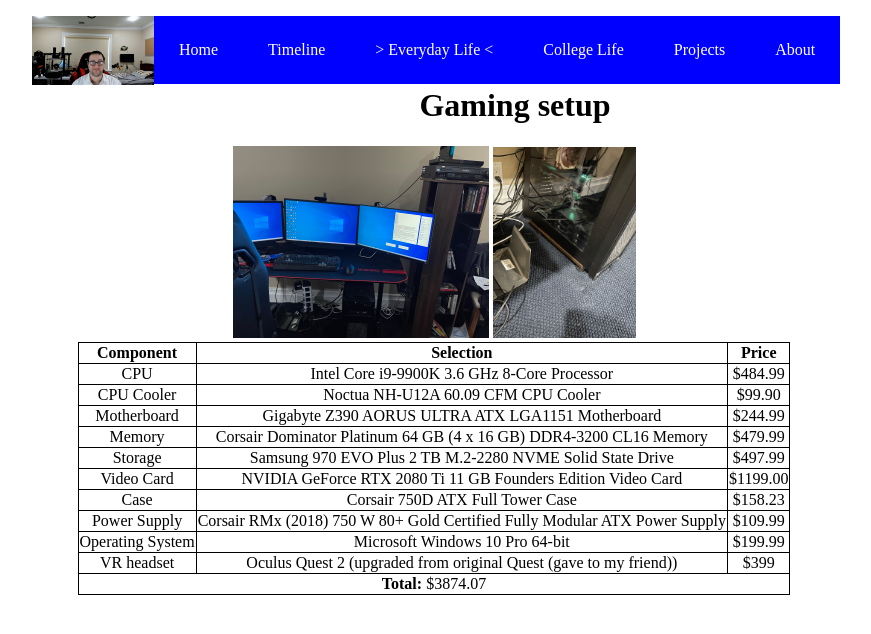
After one commit to EphraimB/ephraim-becker, a PHP site: page /everydayLife/accomplishments/gamingSetup/ in a window 1280 px wide. The commit adds this page. Shown: the top 634 px of the page, without its empty margins (206-1077 px from the left). Run offline with PHP 8.4, Linux system fonts and the light colour scheme.

Commit message:
Added gaming setup to site.

```diff
--- /dev/null
+++ b/everydayLife/accomplishments/gamingSetup/index.php
@@ -0,0 +1,97 @@
+<!DOCTYPE html>
+<html lang="en" dir="ltr">
+  <head>
+    <meta charset="utf-8">
+    <title>Ephraim Becker - Gaming setup</title>
+    <link rel="stylesheet" href="../../../css/style.css">
+    <link rel="stylesheet" href="css/style.css">
+    <link rel="icon" href="img/ephraim_becker.ico" type="image/x-icon" />
+    <meta name="viewport" content="width=device-width, initial-scale=1.0">
+  </head>
+  <body>
+    <nav>
+      <ul>
+        <li id="first"><img src="../../../img/ephraim-becker.jpg" width="122px" height="auto"></li>
+        <li id="hamburger-icon"><a href="#" onclick="toggleNavMenu()">&#9776;</a></li>
+        <div id="links">
+          <li><a href="../../../index.php">Home</a></li>
+          <li><a href="../../../timeline.php">Timeline</a></li>
+          <li><a href="../../">> Everyday Life <</a></li>
+          <li><a href="../../../college.php">College Life</a></li>
+          <li><a href="../../../projects/">Projects</a></li>
+          <li><a href="../../../about.php">About</a></li>
+        </div>
+      </ul>
+    </nav>
+    <header>
+      <h1 style="font-weight: bold;">Gaming setup</h1>
+    </header>
+    <main>
+      <div>
+        <img src="img/gamingSetup.jpeg" alt="gaming setup" width="256px" height="auto">
+        <img src="img/computer.jpeg" alt="computer" width="143px" height="auto">
+      </div>
+      <table>
+        <tr>
+          <th>Component</th>
+          <th>Selection</th>
+          <th>Price</th>
+        </tr>
+        <tr>
+          <td>CPU</td>
+          <td>Intel Core i9-9900K 3.6 GHz 8-Core Processor</td>
+          <td>$484.99</td>
+        </tr>
+        <tr>
+          <td>CPU Cooler</td>
+          <td>Noctua NH-U12A 60.09 CFM CPU Cooler</td>
+          <td>$99.90</td>
+        </tr>
+        <tr>
+          <td>Motherboard</td>
+          <td>Gigabyte Z390 AORUS ULTRA ATX LGA1151 Motherboard</td>
+          <td>$244.99</td>
+        </tr>
+        <tr>
+          <td>Memory</td>
+          <td>Corsair Dominator Platinum 64 GB (4 x 16 GB) DDR4-3200 CL16 Memory</td>
+          <td>$479.99</td>
+        </tr>
+        <tr>
+          <td>Storage</td>
+          <td>Samsung 970 EVO Plus 2 TB M.2-2280 NVME Solid State Drive</td>
+          <td>$497.99</td>
+        </tr>
+        <tr>
+          <td>Video Card</td>
+          <td>NVIDIA GeForce RTX 2080 Ti 11 GB Founders Edition Video Card</td>
+          <td>$1199.00</td>
+        </tr>
+        <tr>
+          <td>Case</td>
+          <td>Corsair 750D ATX Full Tower Case</td>
+          <td>$158.23</td>
+        </tr>
+        <tr>
+          <td>Power Supply</td>
+          <td>Corsair RMx (2018) 750 W 80+ Gold Certified Fully Modular ATX Power Supply</td>
+          <td>$109.99</td>
+        </tr>
+        <tr>
+          <td>Operating System</td>
+          <td>Microsoft Windows 10 Pro 64-bit</td>
+          <td>$199.99</td>
+        </tr>
+        <tr>
+          <td>VR headset</td>
+          <td>Oculus Quest 2 (upgraded from original Quest (gave to my friend))</td>
+          <td>$399</td>
+        </tr>
+        <tr>
+          <td colspan="3"><span style="font-weight: bold;">Total:</span> $3874.07</td>
+        </tr>
+      </table>
+    </main>
+    <script src="../../../js/script.js"></script>
+  </body>
+</html>
```
Also changed, not shown: everydayLife/accomplishments/css/style.css (+21 -0 lines), everydayLife/accomplishments/index.php (+23 -1 lines), everydayLife/accomplishments/gamingSetup/css/style.css (added), everydayLife/accomplishments/gamingSetup/img/computer.jpeg (added), everydayLife/accomplishments/gamingSetup/img/gamingSetup.jpeg (added).
